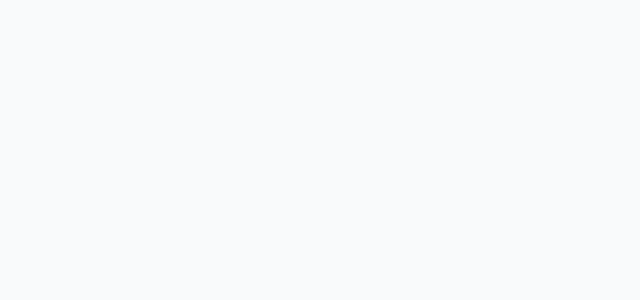
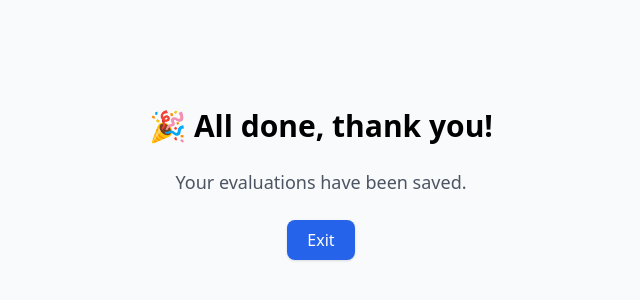
Before and after one commit to xinghaozhou/user-study-server, a React (Vite) app: page /complete in a window 1280 px wide. Before the commit this address had no page. Shown: the part 216-516 px from the top of the page, without its empty margins (319-959 px from the left). Built offline with nearby package versions, Linux system fonts and the light colour scheme.

Commit message:
previous page button and complete finished

```diff
--- a/src/App.jsx
+++ b/src/App.jsx
@@ -1,6 +1,6 @@
 import { BrowserRouter, Routes, Route, Navigate } from "react-router-dom";
 import SummaryPage from "./components/SummaryPage";
-import Page2 from "./pages/Page2";
+import CompletePage from "./components/CompletePage";
 
 function App() {
   return (
@@ -8,6 +8,7 @@ function App() {
       <Routes>
         <Route path="/" element={<Navigate to="/user/user01" />} />
         <Route path="/user/:userId" element={<SummaryPage />} />
+        <Route path="/complete" element={<CompletePage />} />
       </Routes>
     </BrowserRouter>
   );
--- /dev/null
+++ b/src/components/CompletePage.jsx
@@ -0,0 +1,16 @@
+export default function CompletePage() {
+    return (
+      <div className="flex flex-col items-center justify-center h-screen space-y-6">
+        <h1 className="text-3xl font-bold">🎉 All done, thank you!</h1>
+        <p className="text-lg text-gray-600">
+          Your evaluations have been saved.
+        </p>
+        <a
+          href="https://www.google.com/"
+          className="mt-4 px-5 py-2 bg-blue-600 text-white rounded-lg shadow"
+        >
+          Exit
+        </a>
+      </div>
+    );
+  }
--- a/src/components/SummaryPage.jsx
+++ b/src/components/SummaryPage.jsx
@@ -16,7 +16,12 @@ export default function SummaryPage() {
   const [playLongVideo, setPlayLongVideo] = useState(false);
   const [videoSrcs, setVideoSrcs] = useState({ short: "", long: "" });
 
+  const userNum     = parseInt(userId.replace("user", ""));
+  const prevUserId  = `user${String(Math.max(userNum - 1, 1)).padStart(2, "0")}`;
   const nextUserId = `user${String(parseInt(userId.replace("user", "")) + 1).padStart(2, "0")}`;
+  const nextPath     = isLastUser ? "/complete"
+                                : `/user/${nextUserId}`;
+  const nextLabel    = isLastUser ? "Finish" : "Next Page";
 
   useEffect(() => setNextEnabled(false), [userId]);
 
@@ -134,16 +139,26 @@ export default function SummaryPage() {
 
   return (
     <div className="relative max-w-6xl mx-auto px-6 py-8 space-y-8">
+      <button
+        onClick={() => navigate(`/user/${prevUserId}`)}
+        disabled={userNum === 1}
+        className={`absolute top-4 left-4 px-4 py-2 rounded-lg font-semibold shadow-md
+          ${userNum === 1
+            ? "bg-gray-300 text-gray-500 cursor-not-allowed"
+            : "bg-blue-600 hover:bg-blue-700 text-white"}`}
+      >
+        Previous Page
+      </button>
       {/* next page */}
       <button
-        onClick={() => navigate(`/user/${nextUserId}`)}
+        onClick={() => navigate(nextPath)}
         disabled={!nextEnabled}
         className={`absolute top-4 right-4 px-4 py-2 rounded-lg font-semibold shadow-md
           ${nextEnabled
             ? "bg-blue-600 hover:bg-blue-700 text-white"
             : "bg-gray-300 text-gray-500 cursor-not-allowed"}`}
       >
-        Next Page
+        {nextLabel}
       </button>
 
       {/* video + toggle */}
```
